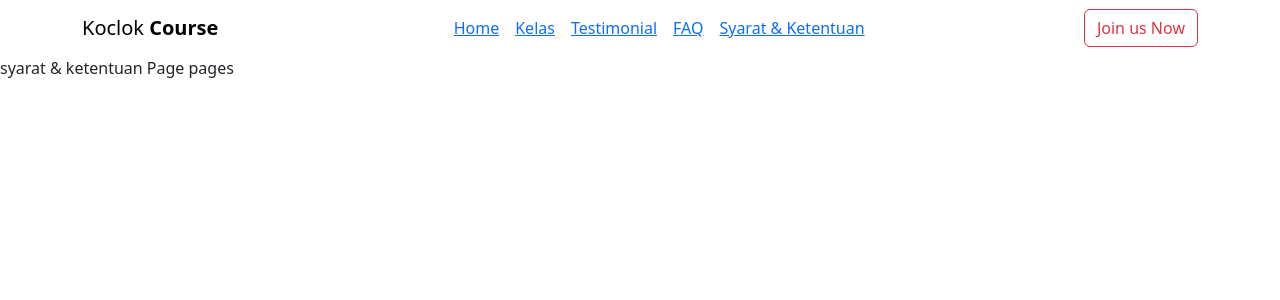
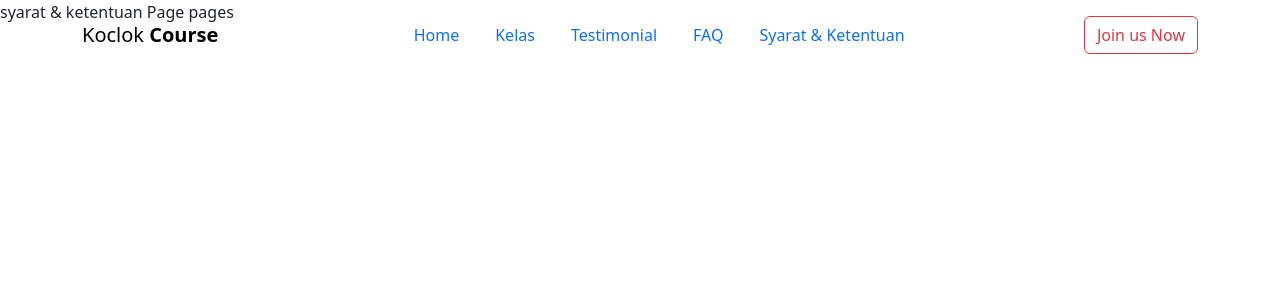
Before and after one commit to HildanRizkiBV2/reactjsx, a React (Vite) app: page /reactjsx/syaratketen in a window 1280 px wide. Shown: the top 300 px of the page. Built offline with nearby package versions, Linux system fonts and the light colour scheme.

Commit message:
update navbar

```diff
--- a/components/NavbarWeb.jsx
+++ b/components/NavbarWeb.jsx
@@ -1,11 +1,28 @@
 import { Navbar ,Container ,Nav ,NavDropdown} from 'react-bootstrap';
 import { navLinks } from '../src/data/index.js';
 import { NavLink } from 'react-router-dom';
+import { useState ,useEffect } from 'react'
+
 const NavbarWeb = () => {
+     const [ changeColor, setChangeColor ] = useState(false);
+    const changeBackgroundColor = () => {
+      if(window.scrollY > 10 ){
+        setChangeColor(true);
+      }else{
+        setChangeColor(false);
+      }
+    };
+
+  useEffect(() => {
+    changeBackgroundColor();
+
+    window.addEventListener("scroll",  changeBackgroundColor );
+  });
+
   return(
     <>
     <div>
-    <Navbar expand="lg" >
+    <Navbar expand="lg" className={changeColor ? "color-active" : ""} >
       <Container>
         <Navbar.Brand href="#home">Koclok <span>Course</span> </Navbar.Brand>
         <Navbar.Toggle aria-controls="basic-navbar-nav" />
--- a/package.json
+++ b/package.json
@@ -10,6 +10,7 @@
     "preview": "vite preview"
   },
   "dependencies": {
+    "animate.css": "^4.1.1",
     "bootstrap": "^5.3.2",
     "react": "^18.2.0",
     "react-bootstrap": "^2.10.0",
--- a/src/main.css
+++ b/src/main.css
@@ -1,3 +1,27 @@
+.navbar{
+  position:fixed;
+  padding:15px 0 15px 0;
+  width:100%;
+  transition:all 0.2s ease;
+
+}
+.navbar.color-active {
+  background-color:white;
+  padding:20px 0 20px 0;
+  border-bottom:1px solid;
+}
+.navbar .nav-link a{
+  padding:5px 10px 5px 10px;
+  font-weight:500;
+  text-decoration:none;
+}
+.navbar .navlink a:hover{
+  color:#dc3545;
+}
+.navbar .navlink .active {
+  background-color:#dc3545;
+  color:white;
+}
 header {
   background: #c6ffdd; /* fallback for old browsers */
   background: -webkit-linear-gradient(to left, #f7797d, #fbd786, #c6ffdd); /* Chrome 10-25, Safari 5.1-6 */
--- a/src/pages/HomePage.jsx
+++ b/src/pages/HomePage.jsx
@@ -25,7 +25,7 @@ const HomePage = () => {
          </Row>
         </Container>
       </header>
-      <div className="kelas d-flex min-vh-100">
+      <div className="kelas d-flex min-vh-100 ">
         <Container>
           <Row>
             <Col>
```
Also changed, not shown: 1 other file (tests, documents, lock files or other folders).
